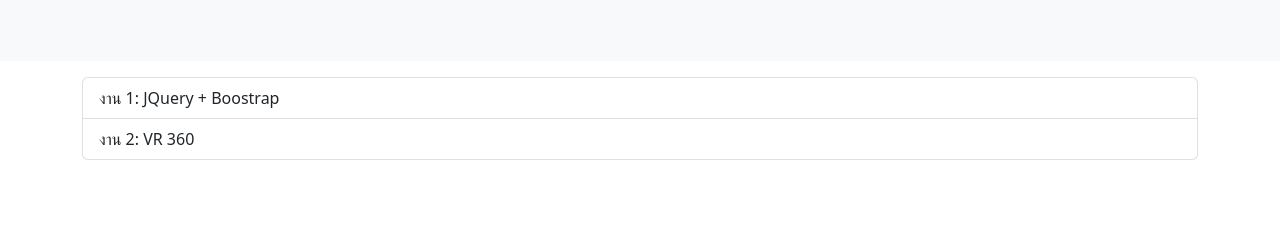
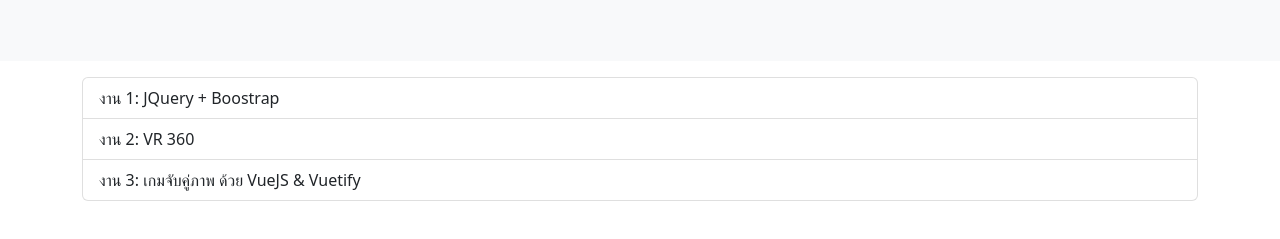
Before and after one commit to Phudiskey/web2566, a plain HTML site: page index.html in a window 1280 px wide. Shown: the part 163-402 px from the top of the page. Drawn offline with nearby package versions, Linux system fonts and the light colour scheme.

Commit message:
4th commit

```diff
--- a/index.html
+++ b/index.html
@@ -22,6 +22,7 @@
         <div class="list-group mt-3">
             <a href="work1/work1.html" class="list-group-item list-group-item-action">งาน 1: JQuery + Boostrap</a>
             <a href="work2/work2.html" class="list-group-item list-group-item-action">งาน 2: VR 360</a>
+            <a href="work3/work3.html" class="list-group-item list-group-item-action">งาน 3: เกมจับคู่ภาพ ด้วย VueJS & Vuetify</a>
           </div>
     </div>
 
```
